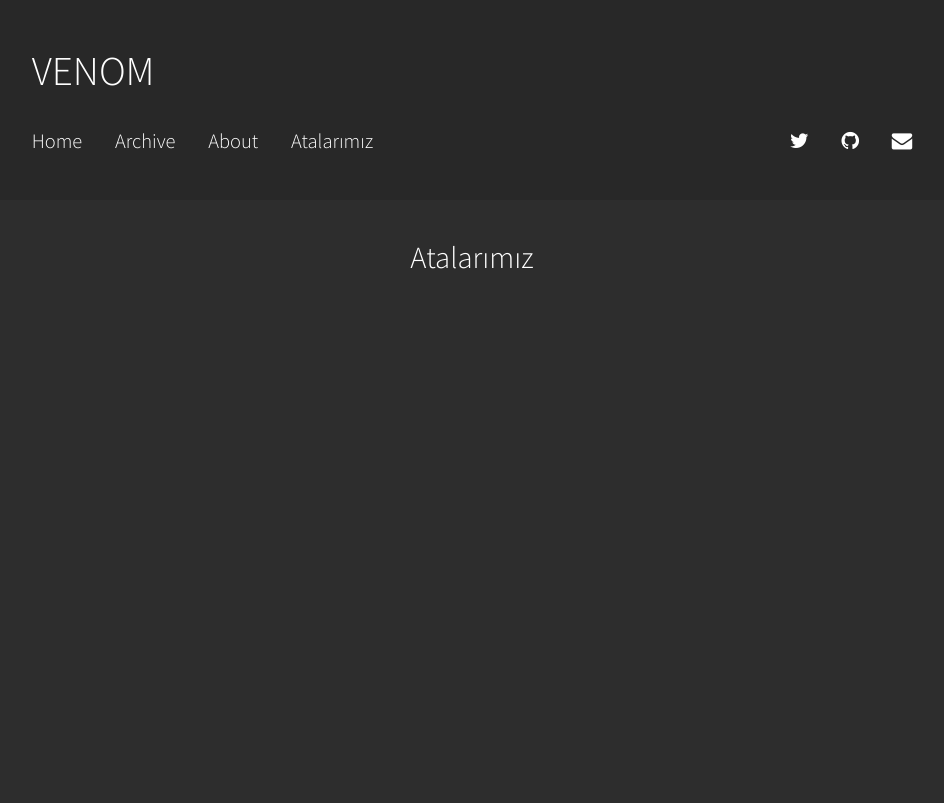
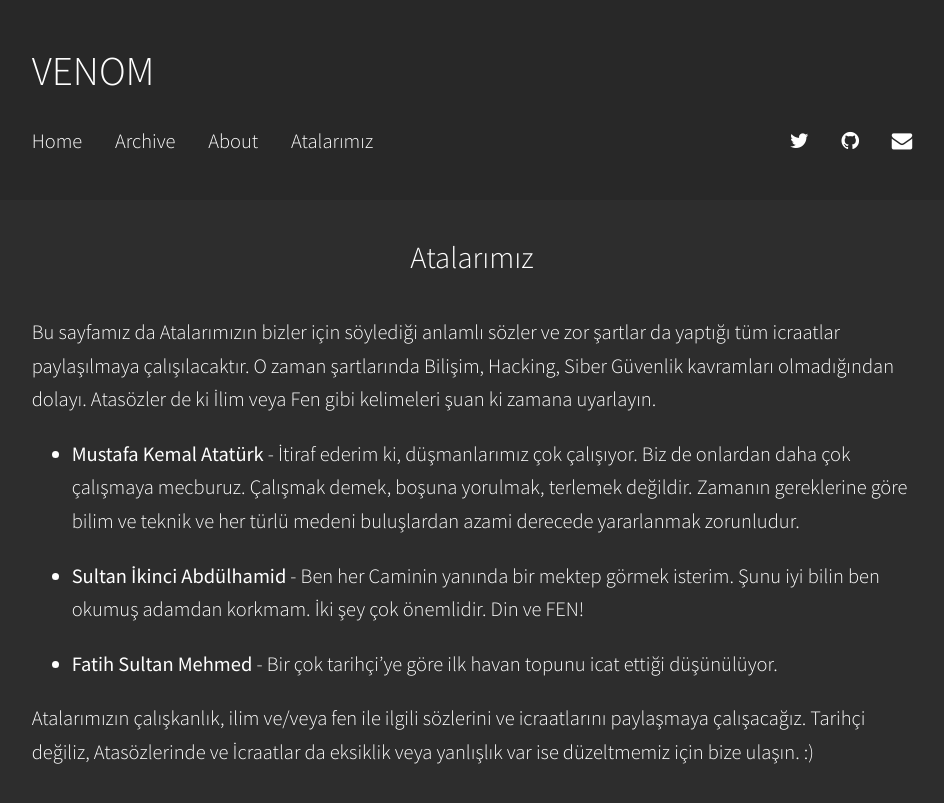
Before and after one commit to uglyvenom/uglyvenom.github.io, a Jekyll site: the page built from ata.md, in a window 1280 px wide. Shown: the top 803 px of the page, without its empty margins (168-1112 px from the left). Built offline with Jekyll 4.4.1, drawn with Linux system fonts in a browser that asks for light colours.

Commit message:
Update ata.md

```diff
--- a/ata.md
+++ b/ata.md
@@ -1,3 +1,14 @@
 ---
 title: "Atalarımız"
 ---
+
+Bu sayfamız da Atalarımızın bizler için söylediği anlamlı sözler ve zor şartlar da yaptığı tüm icraatlar paylaşılmaya çalışılacaktır. O zaman şartlarında Bilişim, Hacking, Siber Güvenlik kavramları olmadığından dolayı. Atasözler de ki İlim veya Fen gibi kelimeleri şuan ki zamana uyarlayın.
+
+- **Mustafa Kemal Atatürk** - İtiraf ederim ki, düşmanlarımız çok çalışıyor. Biz de onlardan daha çok çalışmaya mecburuz. Çalışmak demek, boşuna yorulmak, terlemek değildir. Zamanın gereklerine göre bilim ve teknik ve her türlü medeni buluşlardan azami derecede yararlanmak zorunludur.
+
+- **Sultan İkinci Abdülhamid** - Ben her Caminin yanında bir mektep görmek isterim. Şunu iyi bilin ben okumuş adamdan korkmam. İki şey çok önemlidir. Din ve FEN!
+
+- **Fatih Sultan Mehmed** - Bir çok tarihçi'ye göre ilk havan topunu icat ettiği düşünülüyor.
+
+Atalarımızın çalışkanlık, ilim ve/veya fen ile ilgili sözlerini ve icraatlarını paylaşmaya çalışacağız.
+Tarihçi değiliz, Atasözlerinde ve İcraatlar da eksiklik veya yanlışlık var ise düzeltmemiz için bize ulaşın. :)
```
